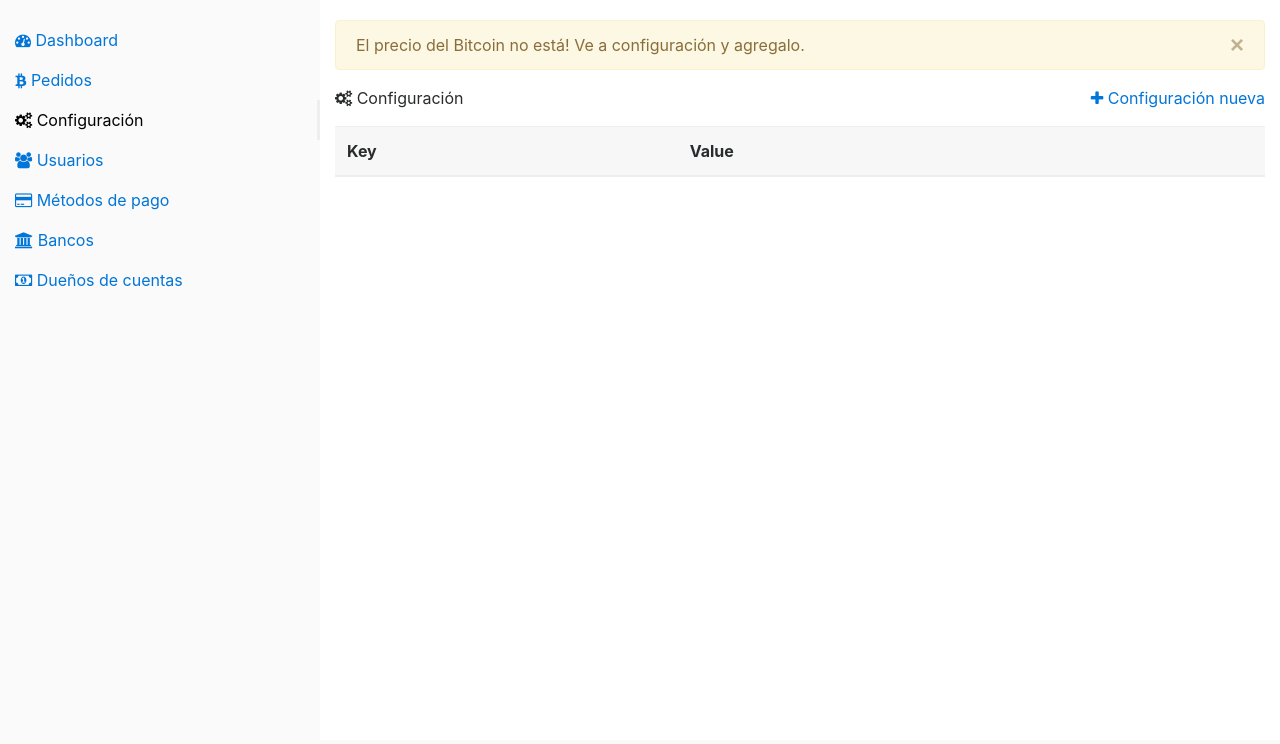
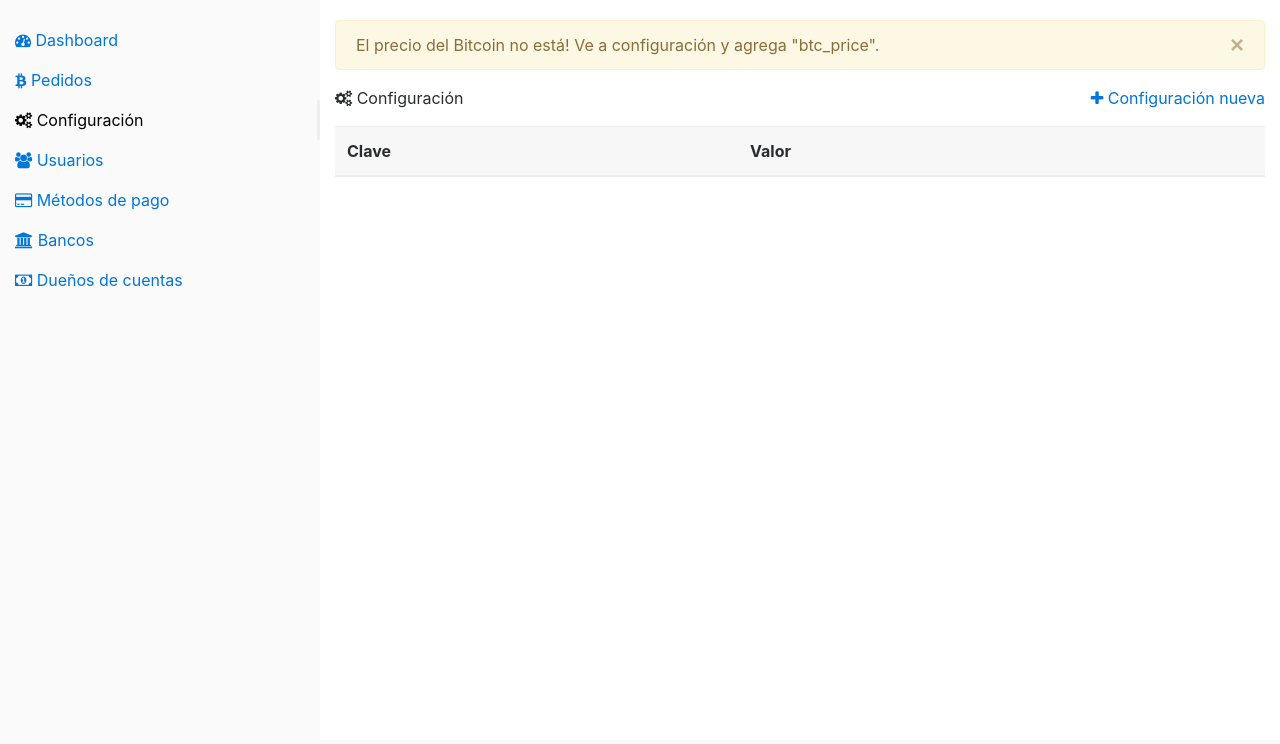
Before and after one commit to ernestocr/bitaztec, a Rails app: page /admin/settings in a window 1280 px wide. Shown: the part 56-800 px from the top of the page. Run offline with Rails 7, Linux system fonts and the light colour scheme; the visitor is signed in with stand-in values (Sample User, id 1); data that the repository does not hold is empty; style sheets or scripts are compiled from the project's sources; parts of the project's set-up code (start-up, migrations or seed data) failed here and were passed over; some libraries are stand-ins or nearby versions.

Commit message:
translating...

```diff
--- a/app/controllers/admin/base_controller.rb
+++ b/app/controllers/admin/base_controller.rb
@@ -10,7 +10,7 @@ class Admin::BaseController < ApplicationController
 
     def btc_price_set?
       if !Setting.btc_price
-        flash[:alert] = 'El precio del Bitcoin no está! Ve a configuración y agregalo.'
+        flash[:alert] = 'El precio del Bitcoin no está! Ve a configuración y agrega "btc_price".'
       end
     end
 
--- a/app/views/admin/banks/index.html.erb
+++ b/app/views/admin/banks/index.html.erb
@@ -9,7 +9,7 @@
   <thead>
     <tr>
       <th>Nombre</th>
-      <th>Status</th>
+      <th>Estado</th>
       <th>Imagen</th>
       <th colspan="1"></th>
     </tr>
--- a/app/views/admin/orders/index.html.erb
+++ b/app/views/admin/orders/index.html.erb
@@ -34,7 +34,7 @@
 </table>
 <% if @pending_orders.count == 0 %>
   <div class="alert alert-info">
-    You have no pending orders.
+    No tienes pedidos pendientes.
   </div>
 <% end %>
 
--- a/app/views/admin/payment_methods/_form.html.erb
+++ b/app/views/admin/payment_methods/_form.html.erb
@@ -29,7 +29,7 @@
     <%= f.input :active, input_html: { value: 'true' }, input_html: { class: 'form-control' } %>
   </div>
   <div class="form-group">
-    <%= f.submit 'Save', class: 'btn btn-primary' %>
+    <%= f.submit 'Guardar', class: 'btn btn-primary' %>
   </div>
 
 <% end %>
--- a/app/views/admin/payment_methods/show.html.erb
+++ b/app/views/admin/payment_methods/show.html.erb
@@ -47,7 +47,7 @@
           <tr>
             <th>Número</th>
             <th>Holder</th>
-            <th>Status</th>
+            <th>Estado</th>
             <th></th>
           </tr>
         </thead>
--- a/app/views/admin/settings/index.html.erb
+++ b/app/views/admin/settings/index.html.erb
@@ -8,8 +8,8 @@
 <table class="table table-responsive">
   <thead>
     <tr>
-      <th>Key</th>
-      <th>Value</th>
+      <th>Clave</th>
+      <th>Valor</th>
       <th></th>
     </tr>
   </thead>
--- a/app/views/orders/_form.html.erb
+++ b/app/views/orders/_form.html.erb
@@ -7,5 +7,5 @@
   <%= f.input :address %>
   <%= f.association :payment_method %>
 
-  <%= f.submit 'Buy!', class: 'ui blue button' %>
+  <%= f.submit 'Comprar!', class: 'ui blue button' %>
 <% end %>
```
